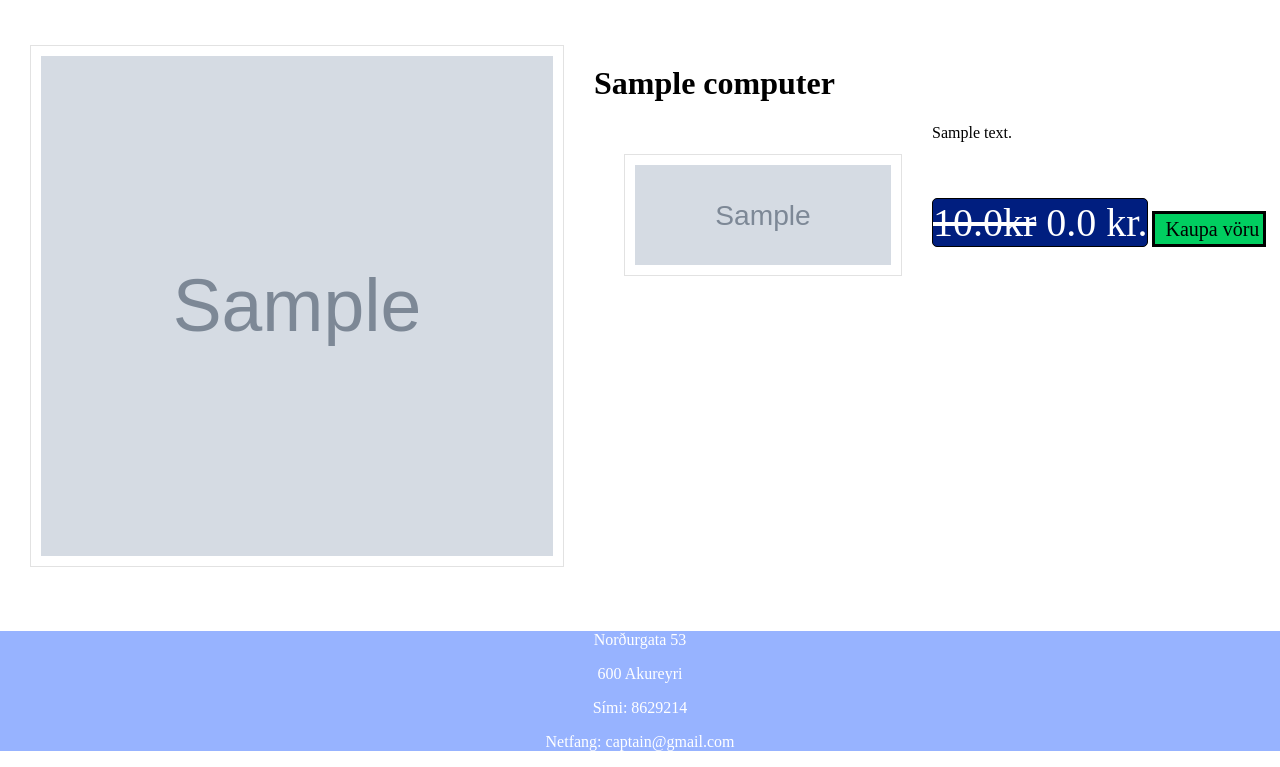
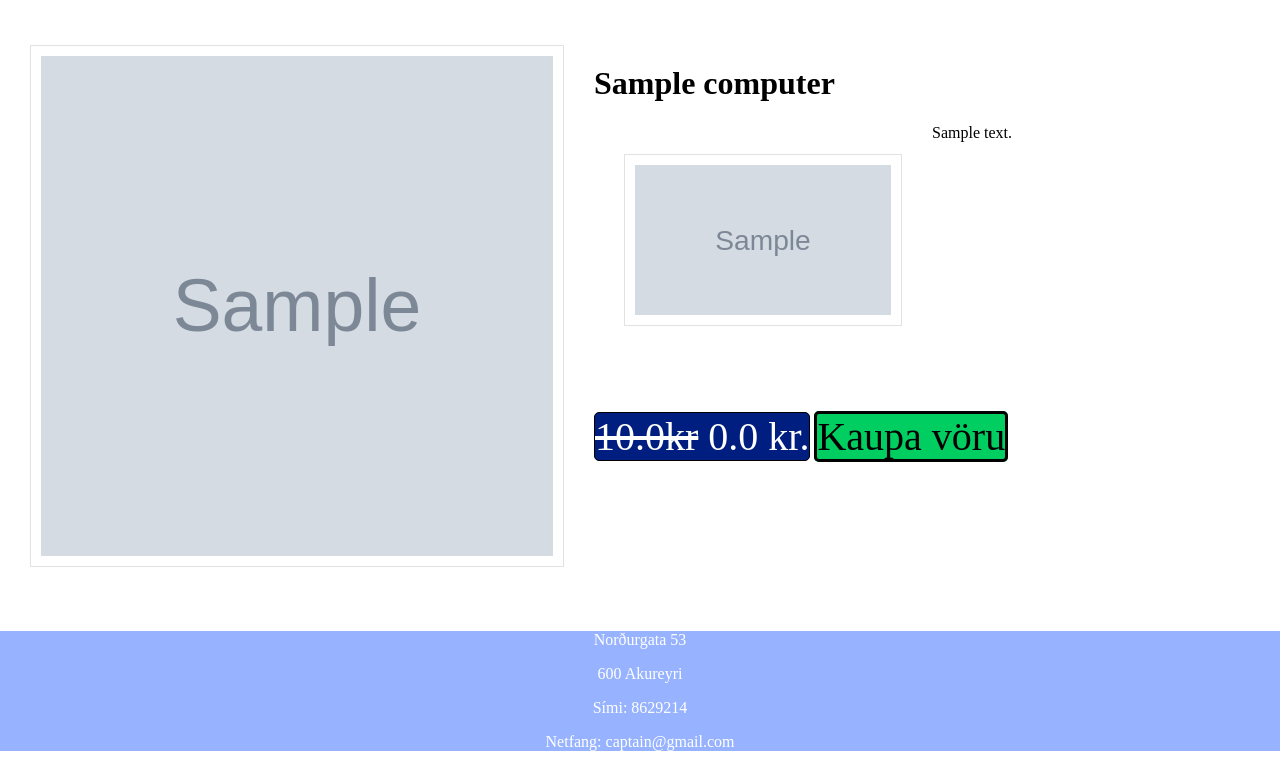
Before and after one commit to fridriks19/verkelgtnams2, a Django app: page /computers/1 in a window 1280 px wide. Shown: the part 217-984 px from the top of the page. Run offline with Django 3.2, Linux system fonts and the light colour scheme; tables that the repository leaves empty hold one stand-in row (values such as "Sample post"); grey boxes marked "Sample" are stand-in pictures.

Commit message:
some css

```diff
--- a/static/css/main.css
+++ b/static/css/main.css
@@ -185,7 +185,9 @@
     font-size: 70px;
  }
 
-.details{
+.details ul{
+    display: inline-block;
+    padding-left: 0px;
 }
 
 .details #product-img{
@@ -201,7 +203,7 @@
 
 .details #product-img2{
     padding: 10px;
-    height: 100px;
+    height: 150px;
     width: 20%;
     display: block;
     float: left;
@@ -258,13 +260,12 @@
 
 #buy-btn{
     background-color: rgb(0, 206, 96);
-    padding: 4px;
     color: rgb(0, 0, 0);
     text-decoration: none;
-    font-size: 20px;
+    font-size: 40px;
     text-align: center;
-    padding-left: 10px ;
     border-style: solid;
+    border-radius: 5px;
 }
 
 
```
